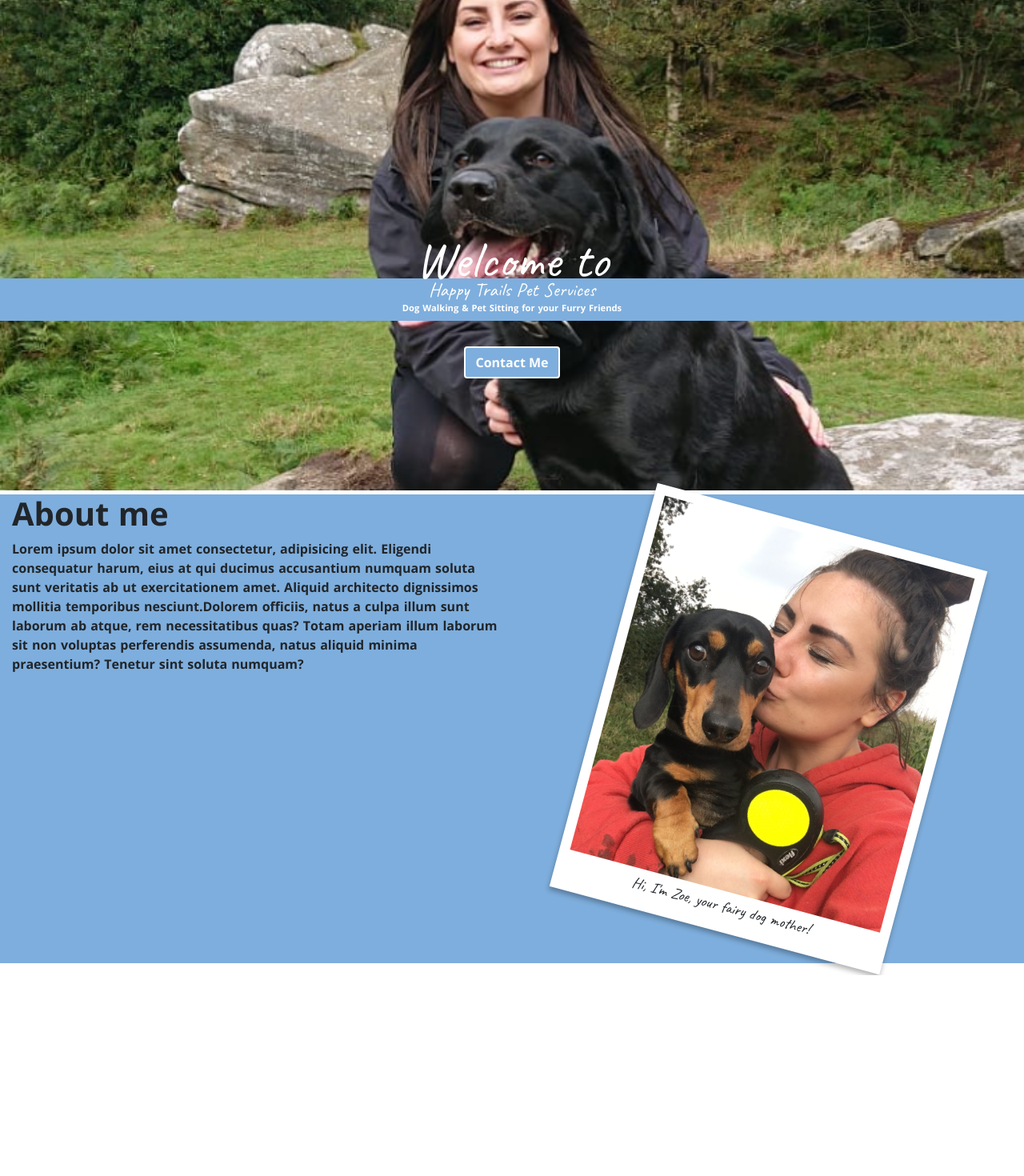
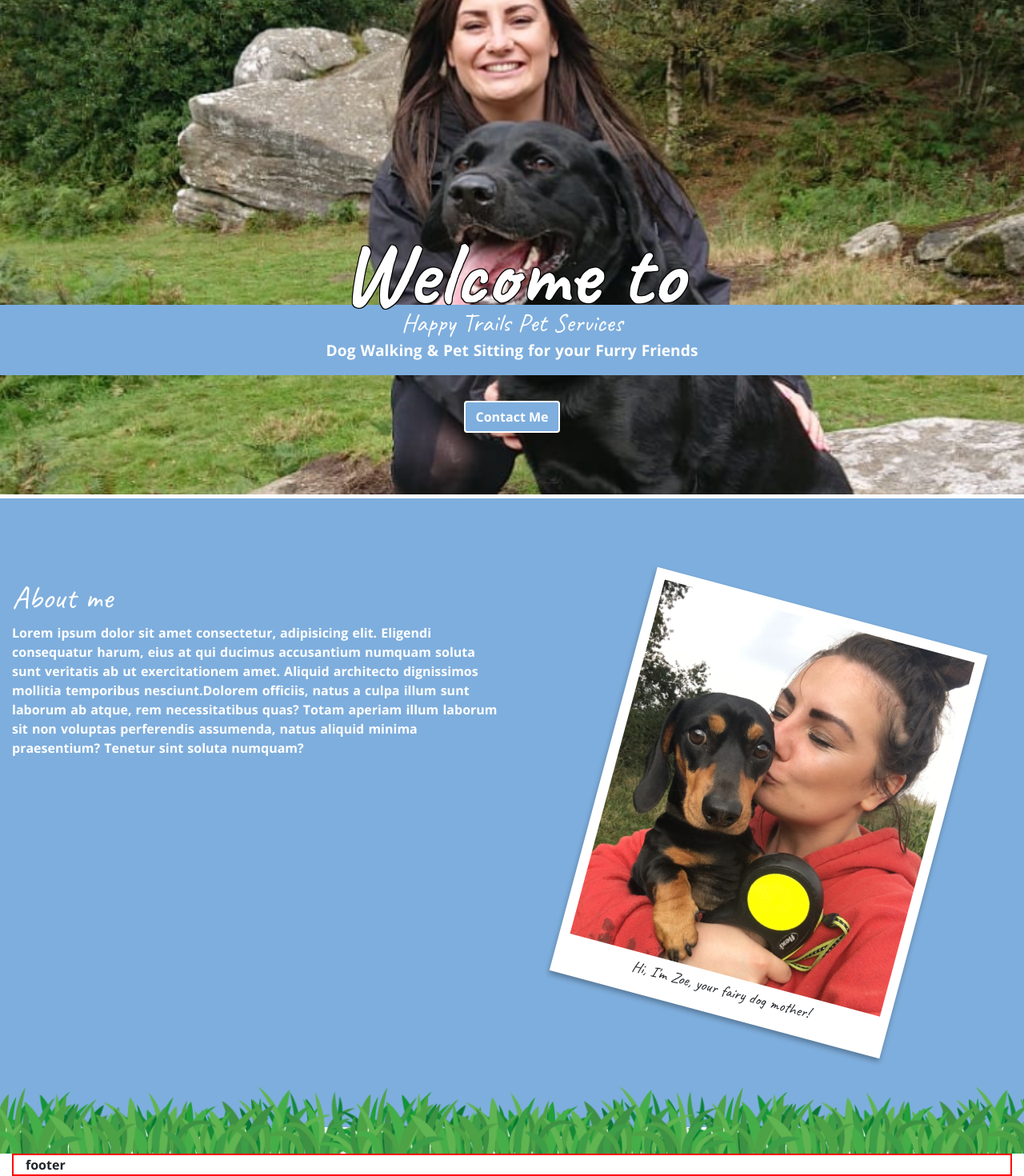
Before and after one commit to ed85w/happy-trails, a Nuxt app: page / in a window 1280 px wide. Shown: the part 217-1687 px from the top of the page at 80% size. Before the commit the page ends 1436 px from the top, so only its background shows below. Built offline with nearby package versions, Linux system fonts and the light colour scheme.

Commit message:
footer component added, not finished

```diff
--- /dev/null
+++ b/components/AppFooter.vue
@@ -0,0 +1,37 @@
+<template>
+  <div class="container-fluid">
+    <img src="~static/img/footer-grass.png" alt="">
+    <div class="col-12 test">
+      footer
+    </div>
+  </div>
+</template>
+
+<script>
+export default {
+
+}
+</script>
+
+<style scoped lang="scss">
+
+.container-fluid {
+    margin-top: -15px;
+    overflow: hidden;
+
+    img {
+        width: 114%;
+        position: relative;
+        left: -6%;
+    }
+
+}
+
+// Medium devices (tablets, 768px and up)
+@media (min-width: 768px) {
+    .container-fluid {
+        margin-top: -50px;
+    }
+}
+
+</style>
--- a/components/AppNavbar.vue
+++ b/components/AppNavbar.vue
@@ -1,6 +1,6 @@
 <template>
   <div>
-    <nav class="container-fluid nav-container p-0">
+    <nav class="container-fluid nav-container">
       <div class="row">
         <div class="nav-logo col-12 col-md-3">
           <NuxtLink to="/">
@@ -51,13 +51,15 @@ export default {
 
     position: absolute;
     top: -100%;
-    height: 100vh;
+    height: 0;
+    // min-height: 510px;
     z-index: 500;
     background: $site-grey;
     transition: .3s ease-out;
 
     &.menuActive {
         top: 0;
+        height: 100vh;
     }
 
     ul {
@@ -122,7 +124,7 @@ export default {
 @media (min-width: 768px) {
 
 .nav-container {
-  padding-bottom: 10px;
+  // padding-bottom: 10px;
 }
 
 .nav-logo-img {
@@ -131,9 +133,11 @@ export default {
 
 .nav-links {
   position: relative;
+  top: 0;
   height: auto;
   background: white;
   transition: 0s;
+  min-height: 30px;
 
   ul {
     position: absolute;
--- a/layouts/default.vue
+++ b/layouts/default.vue
@@ -2,16 +2,19 @@
   <div>
     <AppNavbar />
     <Nuxt />
+    <AppFooter />
   </div>
 </template>
 
 <script>
 
 import AppNavbar from '../components/AppNavbar'
+import AppFooter from '../components/AppFooter'
 
 export default {
   components: {
-    AppNavbar
+    AppNavbar,
+    AppFooter
   }
 
 }
@@ -42,7 +45,7 @@ html {
   font-family: 'Open Sans', sans-serif;
 }
 
-.reenie-beenie {
+.font-cursive {
   font-family: 'Caveat', cursive;
 }
 </style>
--- a/pages/index.vue
+++ b/pages/index.vue
@@ -1,16 +1,16 @@
 <template>
   <div>
-    <section class="container-fluid landing">
+    <section class="container-fluid landing-section">
       <div class="row">
         <div class="col-12 p-0 welcome-text-div">
-          <h1 class="m-0 welcome-text reenie-beenie">
+          <h1 class="m-0 welcome-text font-cursive">
             Welcome to
           </h1>
           <div class="welcome-inner">
-            <h4 class="mb-0 reenie-beenie">
+            <h2 class="mb-0 pt-1 font-cursive">
               Happy Trails Pet Services
-            </h4>
-            <p class="pb-2">
+            </h2>
+            <p class="pb-3">
               Dog Walking & Pet Sitting for your Furry Friends
             </p>
           </div>
@@ -20,18 +20,20 @@
         </div>
       </div>
     </section>
-    <section class="container-fluid about">
+    <section class="container-fluid about-section" id="about">
       <div class="row">
         <div class="col-12 col-md-6 order-md-2">
           <div class="polaroid">
             <img src="~static/img/happy-trails-zoe.jpeg">
-            <div class="caption reenie-beenie">
+            <div class="caption font-cursive">
               Hi, I'm Zoe, your fairy dog mother!
             </div>
           </div>
         </div>
-        <div class="col-12 col-md-6 order-md-1">
-          <h1>About me</h1>
+        <div class="col-12 col-md-6 order-md-1 about-me-div">
+          <h1 class="font-cursive">
+            About me
+          </h1>
           <p>
             Lorem ipsum dolor sit amet consectetur, adipisicing elit. Eligendi consequatur harum, eius at qui ducimus accusantium numquam soluta sunt veritatis ab ut exercitationem amet. Aliquid architecto dignissimos mollitia temporibus nesciunt.Dolorem officiis, natus a culpa illum sunt laborum ab atque, rem necessitatibus quas? Totam aperiam illum laborum sit non voluptas perferendis assumenda, natus aliquid minima praesentium? Tenetur sint soluta numquam?
           </p>
@@ -47,7 +49,7 @@ export default {}
 
 <style lang="scss">
 
-.landing {
+.landing-section {
 
   .row {
     height: 90vh;
@@ -64,14 +66,20 @@ export default {}
 
       .welcome-text {
         font-size: 4rem;
+        font-weight: bold;
         line-height: 0.7;
+        text-shadow:
+   -1px -1px 0 #000,
+    1px -1px 0 #000,
+    -1px 1px 0 #000,
+     1px 1px 0 #000;
       }
 
       .welcome-inner {
         background: $site-blue;
 
         p {
-          font-size: 0.7rem;
+          font-size: 0.8rem;
         }
 
       }
@@ -87,7 +95,9 @@ export default {}
 
 }
 
-.about {
+.about-section {
+  padding-top: 40px;
+  padding-bottom: 40px;
   background: $site-blue;
 
   .polaroid {
@@ -110,6 +120,10 @@ export default {}
     line-height: 2em;
   }
 
+  .about-me-div {
+    color: white;
+  }
+
 }
 
 // Small devices (landscape phones, 576px and up)
@@ -120,16 +134,35 @@ export default {}
 // Medium devices (tablets, 768px and up)
 @media (min-width: 768px) {
 
-.landing {
+.landing-section {
 
   .row {
     background-position: 20% 15%;
 
     .welcome-text-div {
       top: 65%;
+
+      .welcome-text {
+        font-size: 7rem;
+      }
+
+      .welcome-inner {
+
+        p {
+          font-size: 1.2rem;
+        }
+
+      }
+
     }
+
   }
 
+}
+
+.about-section {
+  padding-top: 100px;
+  padding-bottom: 100px;
 }
 
 }
```
Also changed, not shown: static/img/footer-grass.png (added).
